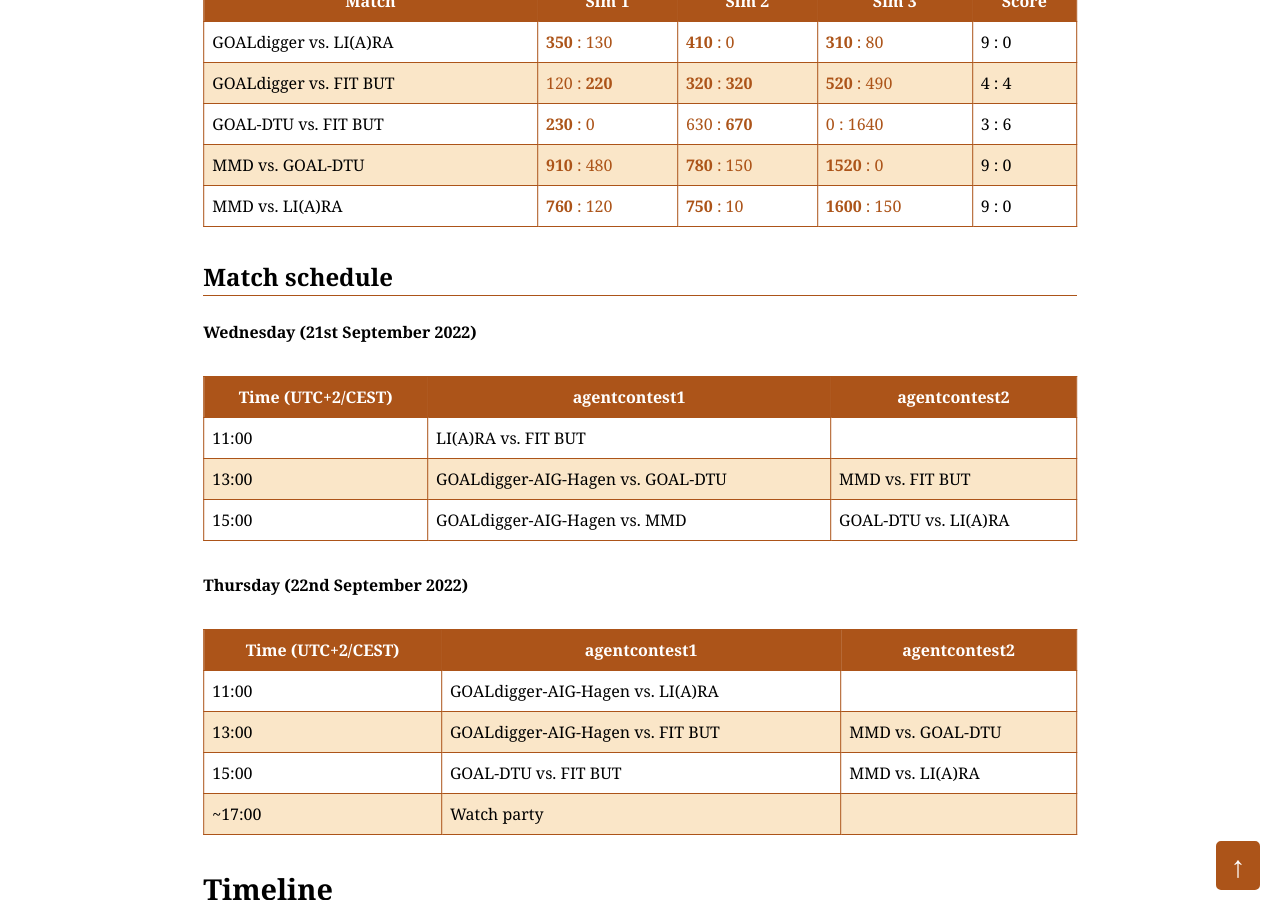
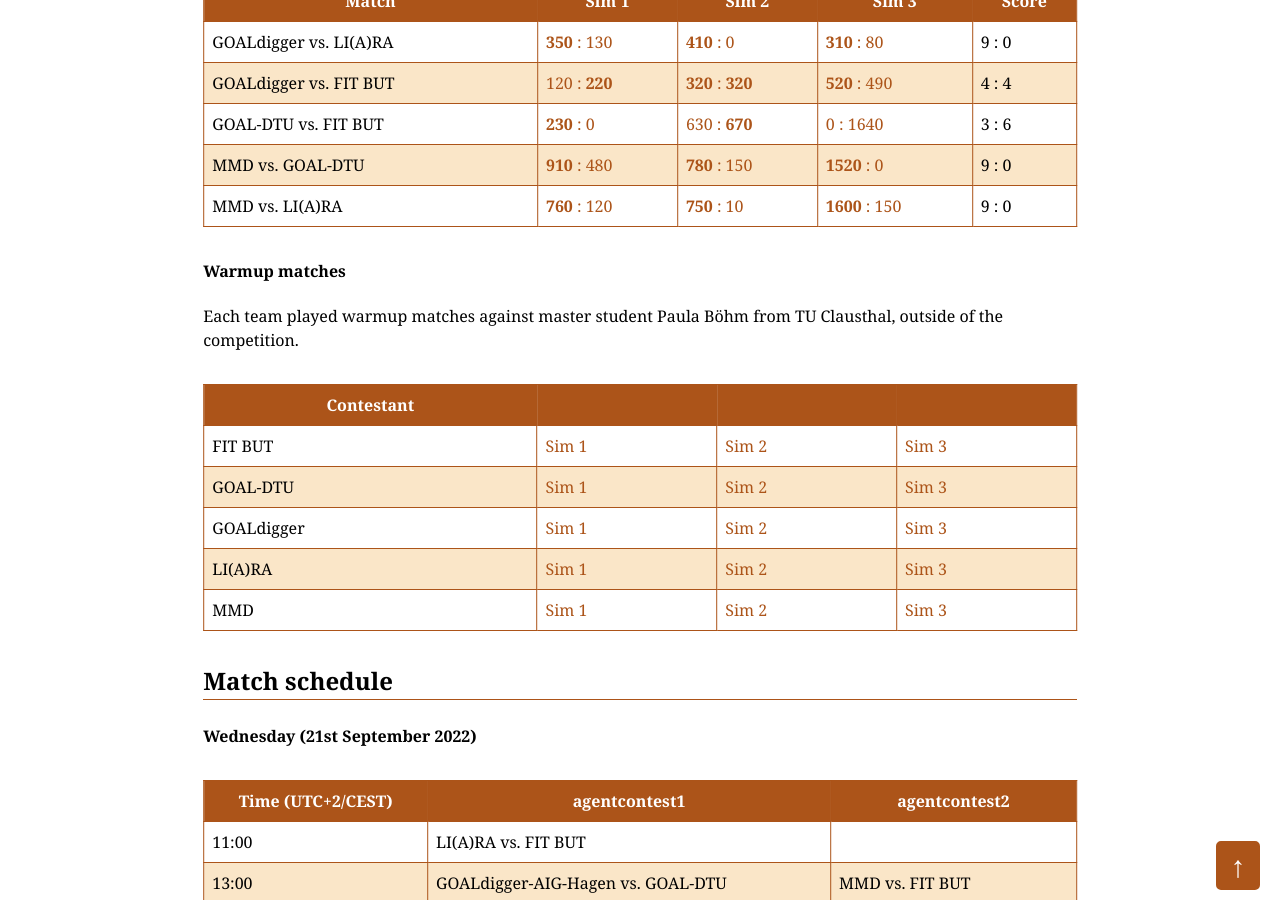
Before and after one commit to agentcontest/agentcontest.github.io, a Jekyll site: the page built from 2022/index.md, in a window 1280 px wide and 900 px high, scrolled down 1862 px. Built offline with Jekyll 4.4.1, drawn with Linux system fonts in a browser that asks for light colours.

Commit message:
link warmup matches

```diff
--- a/2022/index.md
+++ b/2022/index.md
@@ -50,6 +50,19 @@ GOALdigger vs. FIT BUT | [120&nbsp;:&nbsp;**220**](/replays_2022c/?2022-09-22-12
 GOAL-DTU vs. FIT BUT | [**230**&nbsp;:&nbsp;0](/replays_2022c/?2022-09-22-14-52-08-1663851128506_FIT_BUT_GOAL-DTU) | [630&nbsp;:&nbsp;**670**](/replays_2022c/?2022-09-22-14-52-08-1663852722184_FIT_BUT_GOAL-DTU) | [0&nbsp;:&nbsp;1640](/replays_2022c/?2022-09-22-14-52-08-1663854748427_FIT_BUT_GOAL-DTU) | 3&nbsp;:&nbsp;6 |
 MMD vs. GOAL-DTU | [**910**&nbsp;:&nbsp;480](/replays_2022c/?2022-09-22-13-02-34-1663844554238_GOAL-DTU_MMD) | [**780**&nbsp;:&nbsp;150](/replays_2022c/?2022-09-22-13-02-34-1663844948292_GOAL-DTU_MMD) | [**1520**&nbsp;:&nbsp;0](/replays_2022c/?2022-09-22-13-02-34-1663845843384_GOAL-DTU_MMD) | 9&nbsp;:&nbsp;0 |
 MMD vs. LI(A)RA | [**760**&nbsp;:&nbsp;120](/replays_2022c/?2022-09-22-14-55-05-1663851305985_LIARA_MMD) | [**750**&nbsp;:&nbsp;10](/replays_2022c/?2022-09-22-14-55-05-1663851619088_LIARA_MMD) | [**1600**&nbsp;:&nbsp;150](/replays_2022c/?2022-09-22-14-55-05-1663852179523_LIARA_MMD) | 9&nbsp;:&nbsp;0 |
+
+#### Warmup matches
+
+Each team played warmup matches against master student Paula Böhm from
+TU Clausthal, outside of the competition.
+
+Contestant | | |
+--- | --- | --- | ---
+FIT BUT | [Sim 1](/replays_2022a/?2022-09-19-11-02-00-1663578121012_FIT_BUT_Paula) | [Sim 2](/replays_2022a/?2022-09-19-11-02-00-1663579442933_FIT_BUT_Paula) | [Sim 3](/replays_2022a/?2022-09-19-11-02-00-1663581324723_FIT_BUT_Paula)
+GOAL-DTU | [Sim 1](/replays_2022a/?2022-09-19-14-32-26-1663590746778_GOAL-DTU_Paula) | [Sim 2](/replays_2022a/?2022-09-19-14-32-26-1663591374627_GOAL-DTU_Paula) | [Sim 3](/replays_2022a/?2022-09-19-14-32-26-1663592035797_GOAL-DTU_Paula)
+GOALdigger | [Sim 1](/replays_2022a/?2022-09-19-17-05-12-1663599912542_GOALdigger_Paula) | [Sim 2](/replays_2022a/?2022-09-19-17-05-12-1663600213358_GOALdigger_Paula) | [Sim 3](/replays_2022a/?2022-09-19-17-05-12-1663600713672_GOALdigger_Paula)
+LI(A)RA | [Sim 1](/replays_2022a/?2022-09-20-14-06-04-1663675564412_LIARA_Paula) | [Sim 2](/replays_2022a/?2022-09-20-14-06-04-1663676073208_LIARA_Paula) | [Sim 3](/replays_2022a/?2022-09-20-14-06-04-1663676687179_LIARA_Paula)
+MMD | [Sim 1](/replays_2022c/?2022-09-22-10-57-05-1663837025723_MMD_Paula) | [Sim 2](/replays_2022c/?2022-09-22-10-57-05-1663837336108_MMD_Paula) | [Sim 3](/replays_2022c/?2022-09-22-10-57-05-1663837816382_MMD_Paula)
 
 ### Match schedule
 
```
